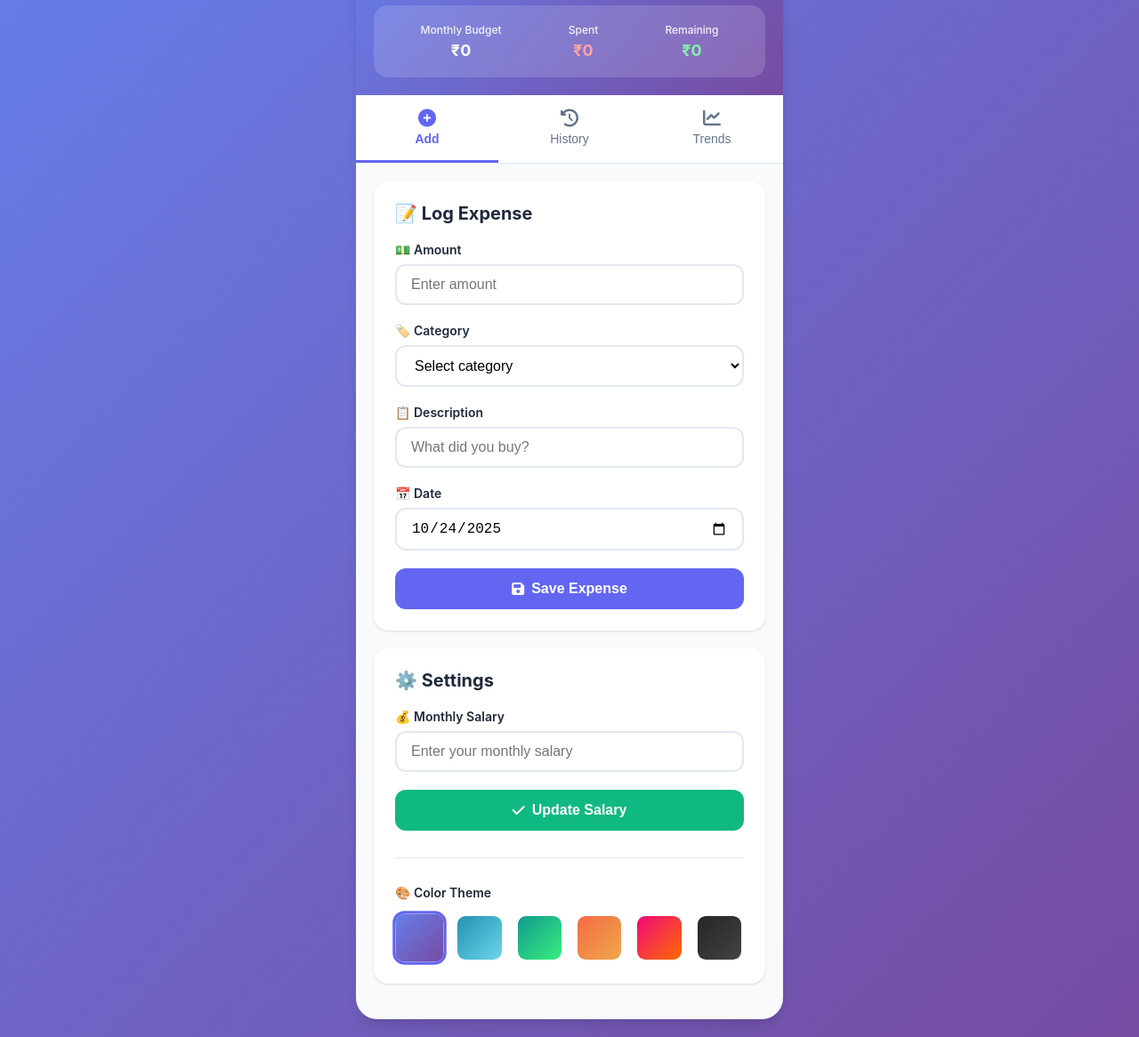
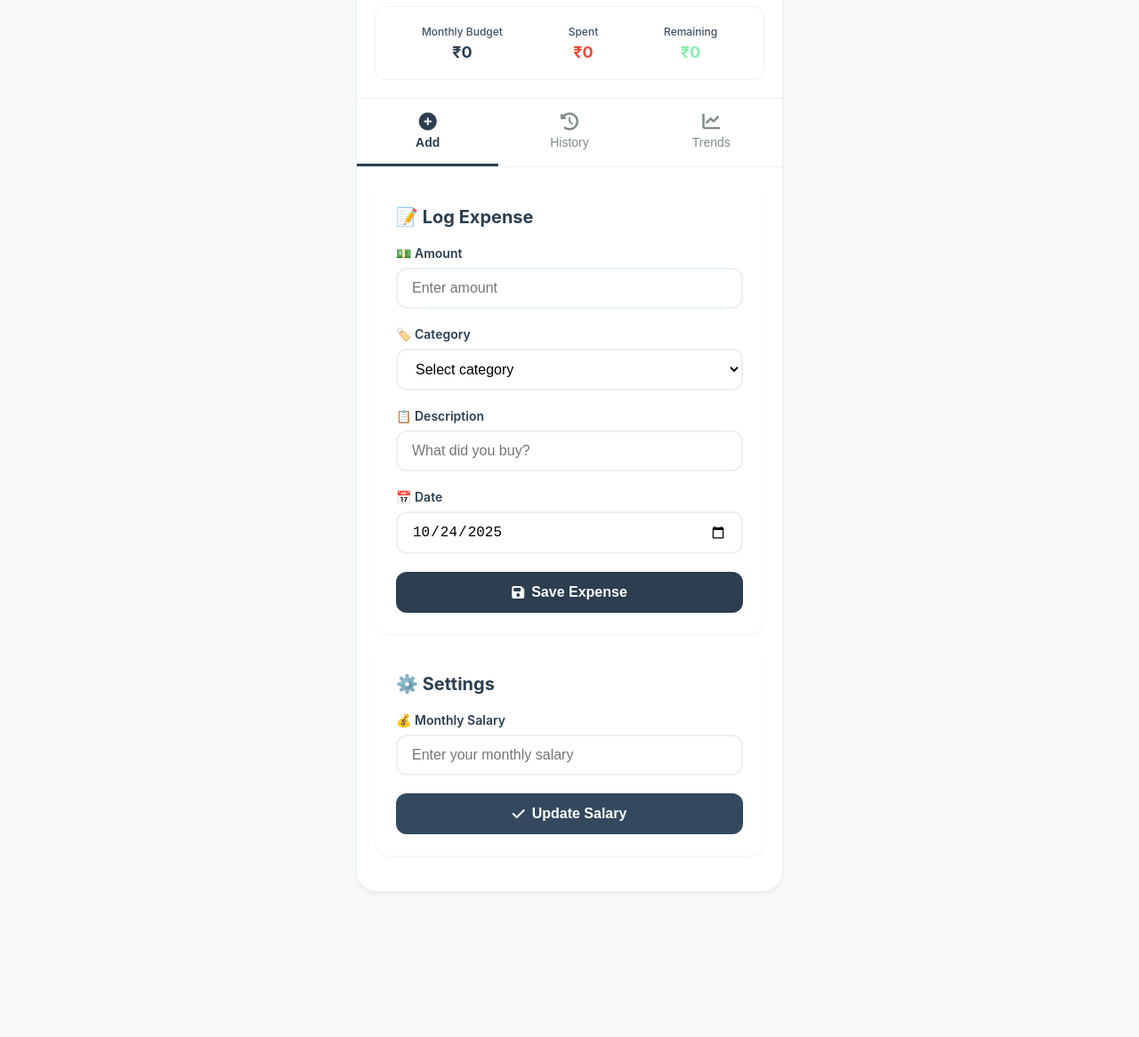
Before and after one commit to AkashChikane/expense-tracker, a plain HTML site: page index.html in a window 1280 px wide. Shown: the part 94-1260 px from the top of the page at 89% size. After the commit the page ends 1117 px from the top, so only its background shows below. Drawn offline with Linux system fonts and the light colour scheme.

Commit message:
Replace green theme with minimalistic white theme

```diff
--- a/styles.css
+++ b/styles.css
@@ -1,55 +1,21 @@
 :root {
-    --primary-color: #6366f1;
-    --primary-dark: #4f46e5;
-    --secondary-color: #10b981;
-    --danger-color: #ef4444;
-    --warning-color: #f59e0b;
-    --bg-color: #f8fafc;
+    --primary-color: #2c3e50;
+    --primary-dark: #1a252f;
+    --secondary-color: #34495e;
+    --danger-color: #e74c3c;
+    --warning-color: #f39c12;
+    --bg-color: #ffffff;
     --card-bg: #ffffff;
-    --text-primary: #1e293b;
-    --text-secondary: #64748b;
-    --border-color: #e2e8f0;
-    --shadow: 0 1px 3px 0 rgb(0 0 0 / 0.1), 0 1px 2px -1px rgb(0 0 0 / 0.1);
-    --shadow-lg: 0 10px 15px -3px rgb(0 0 0 / 0.1), 0 4px 6px -4px rgb(0 0 0 / 0.1);
-    --gradient-start: #667eea;
-    --gradient-end: #764ba2;
+    --text-primary: #2c3e50;
+    --text-secondary: #7f8c8d;
+    --border-color: #ecf0f1;
+    --shadow: 0 1px 3px 0 rgb(0 0 0 / 0.05), 0 1px 2px -1px rgb(0 0 0 / 0.03);
+    --shadow-lg: 0 4px 6px -1px rgb(0 0 0 / 0.05), 0 2px 4px -2px rgb(0 0 0 / 0.03);
+    --gradient-start: #ffffff;
+    --gradient-end: #f8f9fa;
 }
 
-/* Theme variations */
-[data-theme="purple"] {
-    --gradient-start: #667eea;
-    --gradient-end: #764ba2;
-}
-
-[data-theme="blue"] {
-    --gradient-start: #2193b0;
-    --gradient-end: #6dd5ed;
-}
-
-[data-theme="green"] {
-    --gradient-start: #11998e;
-    --gradient-end: #38ef7d;
-}
-
-[data-theme="orange"] {
-    --gradient-start: #f46b45;
-    --gradient-end: #eea849;
-}
-
-[data-theme="pink"] {
-    --gradient-start: #ee0979;
-    --gradient-end: #ff6a00;
-}
-
-[data-theme="dark"] {
-    --gradient-start: #232526;
-    --gradient-end: #414345;
-    --bg-color: #1a1a1a;
-    --card-bg: #2a2a2a;
-    --text-primary: #e2e8f0;
-    --text-secondary: #94a3b8;
-    --border-color: #3a3a3a;
-}
+/* Theme variations removed - minimalistic white theme only */
 
 * {
     margin: 0;
@@ -59,7 +25,7 @@
 
 body {
     font-family: -apple-system, BlinkMacSystemFont, 'Segoe UI', Roboto, 'Helvetica Neue', Arial, sans-serif;
-    background: linear-gradient(135deg, var(--gradient-start) 0%, var(--gradient-end) 100%);
+    background: #f8f9fa;
     color: var(--text-primary);
     min-height: 100vh;
     padding-bottom: 20px;
@@ -69,16 +35,18 @@ body {
 .app-container {
     max-width: 480px;
     margin: 0 auto;
-    background: var(--bg-color);
+    background: var(--card-bg);
+    border: 1px solid var(--border-color);
     min-height: 100vh;
 }
 
 /* Header */
 .app-header {
-    background: linear-gradient(135deg, var(--gradient-start) 0%, var(--gradient-end) 100%);
-    color: white;
+    background: #ffffff;
+    color: var(--text-primary);
     padding: 20px;
     text-align: center;
+    border-bottom: 1px solid var(--border-color);
     transition: background 0.3s ease;
 }
 
@@ -96,9 +64,9 @@ body {
 }
 
 .theme-toggle {
-    background: rgba(255, 255, 255, 0.2);
-    border: none;
-    color: white;
+    background: var(--bg-color);
+    border: 2px solid var(--border-color);
+    color: var(--text-primary);
     width: 40px;
     height: 40px;
     border-radius: 50%;
@@ -111,14 +79,14 @@ body {
 }
 
 .theme-toggle:hover {
-    background: rgba(255, 255, 255, 0.3);
+    background: var(--border-color);
     transform: scale(1.1);
 }
 
 .balance-card {
-    background: rgba(255, 255, 255, 0.15);
-    backdrop-filter: blur(10px);
-    border-radius: 16px;
+    background: var(--bg-color);
+    border: 1px solid var(--border-color);
+    border-radius: 12px;
     padding: 20px;
     display: flex;
     justify-content: space-around;
@@ -144,11 +112,11 @@ body {
 }
 
 .balance-amount.spent {
-    color: #fca5a5;
+    color: var(--danger-color);
 }
 
 .balance-amount.remaining {
-    color: #86efac;
+    color: var(--secondary-color);
 }
 
 /* Tab Navigation */
@@ -296,7 +264,7 @@ body {
 }
 
 .btn-secondary:hover {
-    background: #059669;
+    background: var(--primary-dark);
     transform: translateY(-2px);
     box-shadow: var(--shadow-lg);
 }
@@ -422,19 +390,25 @@ body {
 }
 
 .trend-card {
-    background: linear-gradient(135deg, var(--gradient-start) 0%, var(--gradient-end) 100%);
-    color: white;
+    background: var(--card-bg);
+    color: var(--text-primary);
     padding: 20px;
     border-radius: 12px;
+    border: 1px solid var(--border-color);
     display: flex;
     align-items: center;
     gap: 16px;
-    transition: background 0.3s ease;
+    transition: all 0.3s ease;
+}
+
+.trend-card:hover {
+    box-shadow: var(--shadow-lg);
 }
 
 .trend-card i {
     font-size: 32px;
-    opacity: 0.9;
+    opacity: 0.6;
+    color: var(--primary-color);
 }
 
 .trend-card div {
@@ -499,7 +473,7 @@ body {
 
 .category-bar-fill {
     height: 100%;
-    background: linear-gradient(90deg, var(--primary-color), var(--secondary-color));
+    background: var(--primary-color);
     border-radius: 3px;
     transition: width 0.5s ease;
 }
@@ -548,62 +522,11 @@ body {
 
 /* Delete button hover effect */
 .btn-danger:hover {
-    background: #dc2626;
+    background: #c0392b;
     transform: scale(1.05);
 }
 
-/* Theme Selector */
+/* Theme Selector - Hidden for minimalistic white theme */
 .theme-selector {
-    margin-top: 30px;
-    padding-top: 30px;
-    border-top: 1px solid var(--border-color);
+    display: none;
 }
-
-.theme-selector label {
-    display: block;
-    margin-bottom: 15px;
-    font-weight: 600;
-    color: var(--text-primary);
-    font-size: 14px;
-}
-
-.theme-options {
-    display: grid;
-    grid-template-columns: repeat(6, 1fr);
-    gap: 12px;
-}
-
-.theme-option {
-    width: 100%;
-    aspect-ratio: 1;
-    padding: 0;
-    border: 3px solid transparent;
-    background: transparent;
-    border-radius: 12px;
-    cursor: pointer;
-    transition: all 0.3s ease;
-    overflow: hidden;
-}
-
-.theme-option span {
-    display: block;
-    width: 100%;
-    height: 100%;
-    border-radius: 8px;
-}
-
-.theme-option:hover {
-    transform: scale(1.1);
-    box-shadow: var(--shadow-lg);
-}
-
-.theme-option.active {
-    border-color: var(--primary-color);
-    transform: scale(1.1);
-}
-
-@media (max-width: 480px) {
-    .theme-options {
-        grid-template-columns: repeat(3, 1fr);
-    }
-}
```
Also changed, not shown: index.html (+1 -1 lines).
